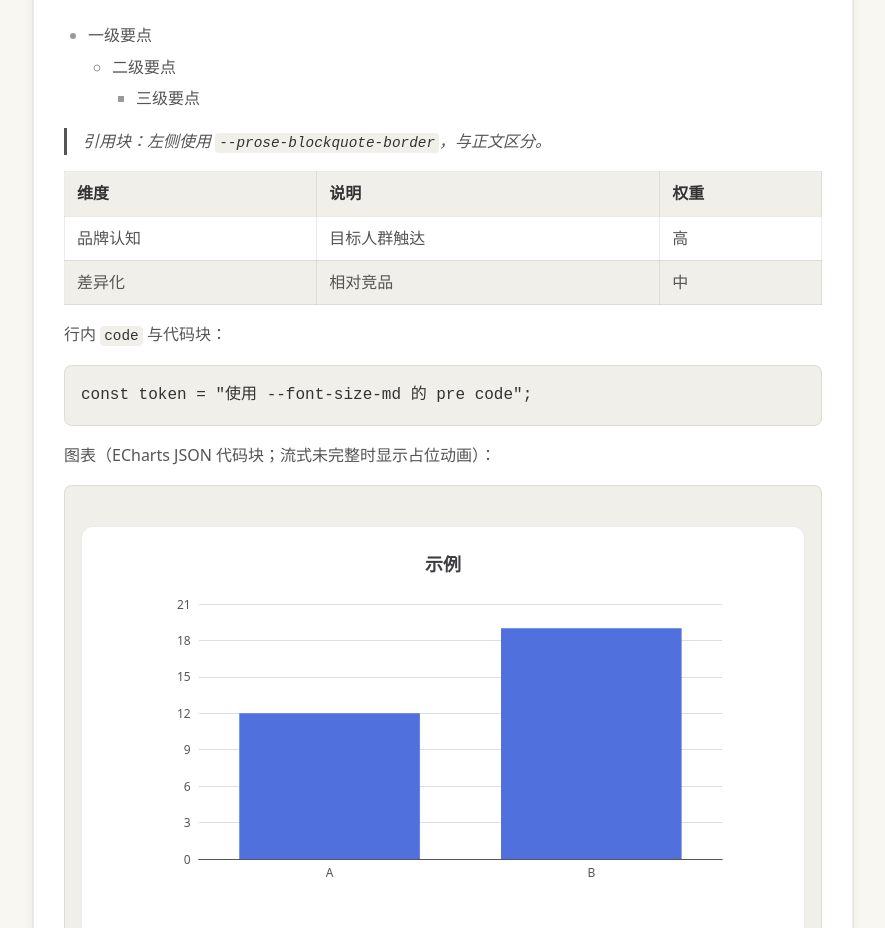
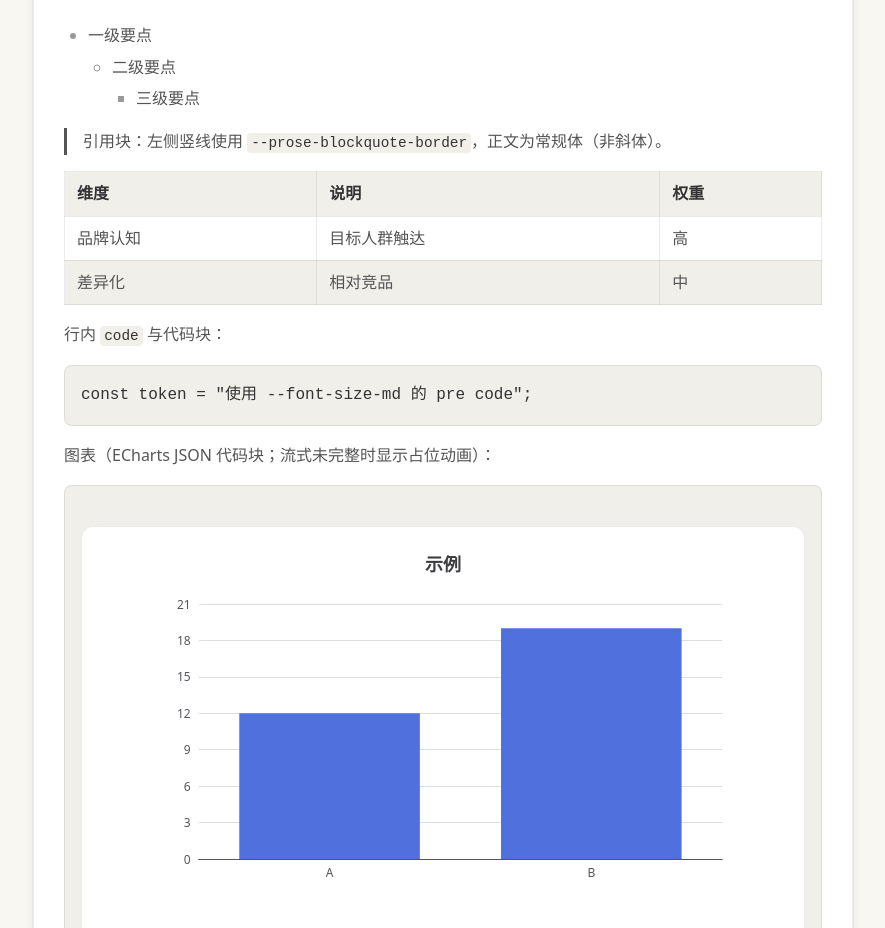
Before and after one commit to andy520181-dotcom/Branint-AI, a Next.js app in the folder frontend/: page /agent-prose-preview in a window 1280 px wide. Shown: the part 840-1768 px from the top of the page, without its empty margins (197-1082 px from the left). Built offline with nearby package versions, Linux system fonts and the light colour scheme; no server answers.

Commit message:
style: 页面样式与预览呈现的细微优化

```diff
--- a/frontend/src/app/agent-prose-preview/page.tsx
+++ b/frontend/src/app/agent-prose-preview/page.tsx
@@ -42,7 +42,7 @@ const SAMPLE_MARKDOWN = `# 一级标题：品牌战略摘要
   - 二级要点
     - 三级要点
 
-> 引用块：左侧使用 \`--prose-blockquote-border\`，与正文区分。
+> 引用块：左侧竖线使用 \`--prose-blockquote-border\`，正文为常规体（非斜体）。
 
 | 维度 | 说明 | 权重 |
 |------|------|------|
--- a/frontend/src/app/globals.css
+++ b/frontend/src/app/globals.css
@@ -448,7 +448,7 @@ input, textarea { font-family: inherit; outline: none; }
   padding-left: var(--space-4);
   margin: var(--space-4) 0;
   color: var(--prose-body-color);
-  font-style: italic;
+  font-style: normal;
 }
 .markdown-body table {
   width: 100%;
```
